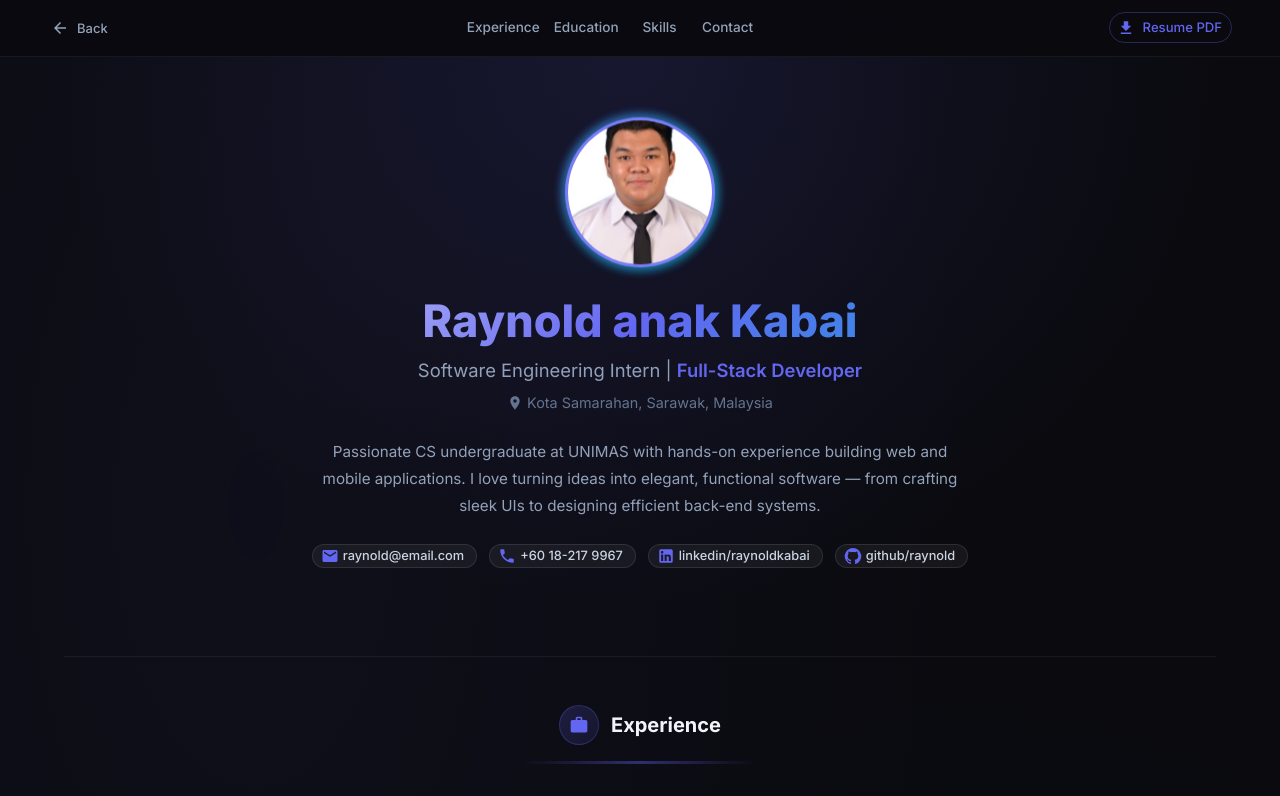
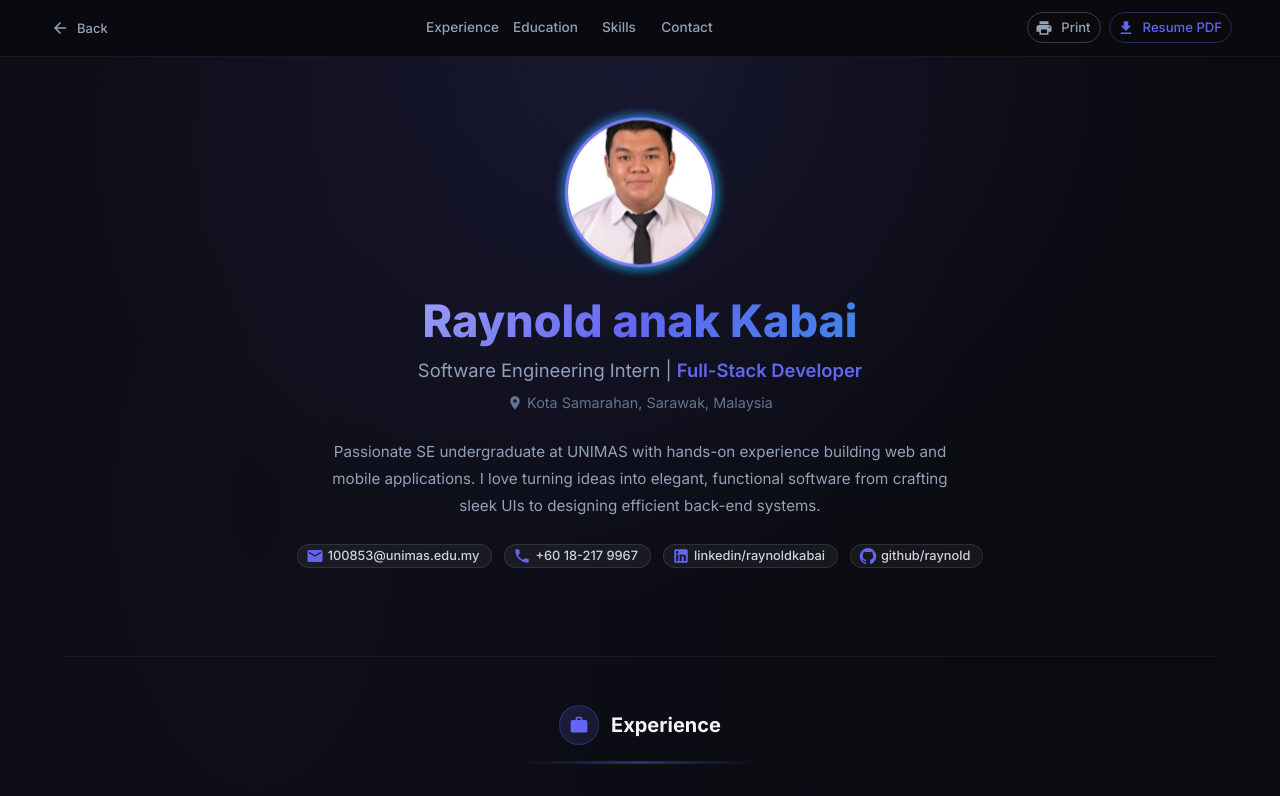
Before and after one commit to iamraaaey/RayZHarr, a React (Vite) app in the folder resume-ray-azhar/: page /resume/1 in a window 1280 px wide. Shown: the top 796 px of the page. Built offline with nearby package versions, Linux system fonts and the light colour scheme.

Commit message:
24022026_RAYNOLD Update LandingPage footer text, enhance ResumePage with print functionality, and refine CSS for print styles

```diff
--- a/resume-ray-azhar/src/Page/LandingPage.jsx
+++ b/resume-ray-azhar/src/Page/LandingPage.jsx
@@ -380,7 +380,7 @@ function LandingPage() {
                     fontSize: '0.78rem',
                 }}
             >
-                © 2026 Raynold anak Kabai & Azhar Sulaiman — Intern Uglobal @ UNIMAS
+                © 2026 Raynold anak Kabai & Azhar Sulaiman | Intern Uglobal @ UNIMAS
             </Box>
         </MainLayout>
     );
--- a/resume-ray-azhar/src/Page/ResumePage.jsx
+++ b/resume-ray-azhar/src/Page/ResumePage.jsx
@@ -15,6 +15,7 @@ import {
     LocationOn as LocationIcon,
     Download as DownloadIcon,
     ArrowBack as ArrowBackIcon,
+    Print as PrintIcon,
 } from '@mui/icons-material';
 import { useNavigate, useParams } from 'react-router-dom';
 import Experience from '../Components/Experience';
@@ -42,6 +43,7 @@ function ResumePage() {
             {/* ── Top Nav ── */}
             <Box
                 component="nav"
+                className="no-print"
                 sx={{
                     position: 'sticky',
                     top: 0,
@@ -90,6 +92,27 @@ function ResumePage() {
                     ))}
                 </Stack>
 
+                <Stack direction="row" spacing={1}>
+                    <Button
+                        variant="outlined"
+                        startIcon={<PrintIcon />}
+                        size="small"
+                        onClick={() => window.print()}
+                        sx={{
+                            borderColor: 'rgba(255,255,255,0.2)',
+                            color: '#94a3b8',
+                            textTransform: 'none',
+                            borderRadius: 2,
+                            fontSize: '0.82rem',
+                            '&:hover': {
+                                borderColor: accentColor,
+                                color: accentColor,
+                                bgcolor: `${accentColor}12`,
+                            },
+                        }}
+                    >
+                        Print
+                    </Button>
                     <Button
                         variant="outlined"
                         startIcon={<DownloadIcon />}
@@ -110,6 +133,7 @@ function ResumePage() {
                     >
                         Resume PDF
                     </Button>
+                </Stack>
             </Box>
 
             {/* ── Hero / Profile ── */}
@@ -344,6 +368,7 @@ function ResumePage() {
             {/* ── Footer ── */}
             <Box
                 component="footer"
+                className="no-print"
                 sx={{
                     textAlign: 'center',
                     py: 3,
--- a/resume-ray-azhar/src/data/persons.js
+++ b/resume-ray-azhar/src/data/persons.js
@@ -9,15 +9,15 @@ export const persons = {
         title: 'Full-Stack Developer',
         university: 'UNIMAS',
         location: 'Kota Samarahan, Sarawak, Malaysia',
-        bio: 'Passionate CS undergraduate at UNIMAS with hands-on experience building web and mobile applications. I love turning ideas into elegant, functional software — from crafting sleek UIs to designing efficient back-end systems.',
+        bio: 'Passionate SE undergraduate at UNIMAS with hands-on experience building web and mobile applications. I love turning ideas into elegant, functional software from crafting sleek UIs to designing efficient back-end systems.',
         photo: '/raynold.jpg',
         initials: 'RK',
         accentColor: '#6366f1',
         secondaryColor: '#06b6d4',
-        email: 'raynold@email.com',
+        email: '100853@unimas.edu.my',
         phone: '+60 18-217 9967',
-        linkedin: 'https://linkedin.com/in/raynoldkabai',
-        github: 'https://github.com/raynold',
+        linkedin: 'https://www.linkedin.com/in/raynold-kabai-23154b251/',
+        github: 'https://github.com/iamraaaey',
         linkedinLabel: 'linkedin/raynoldkabai',
         githubLabel: 'github/raynold',
         cvFile: '/raynold_cv.pdf',
@@ -157,7 +157,7 @@ export const persons = {
         initials: 'AS',
         accentColor: '#ec4899',
         secondaryColor: '#8b5cf6',
-        email: 'azhar.aynold@gmail.com',
+        email: 'azhar@gmail.com',
         phone: '+601133150414',
         linkedin: 'https://www.linkedin.com/in/azhar-sharif-61456b2a5/',
         github: 'https://github.com/azharshf',
--- a/resume-ray-azhar/src/index.css
+++ b/resume-ray-azhar/src/index.css
@@ -1,6 +1,8 @@
 @import url('https://fonts.googleapis.com/css2?family=Inter:wght@300;400;500;600;700;800;900&family=Fira+Code:wght@400;500&display=swap');
 
-*, *::before, *::after {
+*,
+*::before,
+*::after {
   box-sizing: border-box;
   margin: 0;
   padding: 0;
@@ -13,13 +15,15 @@
   --accent: #f59e0b;
   --bg-dark: #0a0a0f;
   --bg-card: #111118;
-  --bg-glass: rgba(255,255,255,0.04);
-  --border: rgba(255,255,255,0.08);
+  --bg-glass: rgba(255, 255, 255, 0.04);
+  --border: rgba(255, 255, 255, 0.08);
   --text-primary: #f1f5f9;
   --text-secondary: #94a3b8;
 }
 
-html, body, #root {
+html,
+body,
+#root {
   width: 100%;
   min-height: 100vh;
   font-family: 'Inter', sans-serif;
@@ -39,30 +43,158 @@ body {
 }
 
 /* Scrollbar */
-::-webkit-scrollbar { width: 6px; }
-::-webkit-scrollbar-track { background: transparent; }
-::-webkit-scrollbar-thumb { background: rgba(99,102,241,0.5); border-radius: 3px; }
-::-webkit-scrollbar-thumb:hover { background: rgba(99,102,241,0.8); }
+::-webkit-scrollbar {
+  width: 6px;
+}
 
-a { color: inherit; text-decoration: none; }
+::-webkit-scrollbar-track {
+  background: transparent;
+}
+
+::-webkit-scrollbar-thumb {
+  background: rgba(99, 102, 241, 0.5);
+  border-radius: 3px;
+}
+
+::-webkit-scrollbar-thumb:hover {
+  background: rgba(99, 102, 241, 0.8);
+}
+
+a {
+  color: inherit;
+  text-decoration: none;
+}
 
 @keyframes fadeInUp {
-  from { opacity: 0; transform: translateY(30px); }
-  to   { opacity: 1; transform: translateY(0); }
+  from {
+    opacity: 0;
+    transform: translateY(30px);
+  }
+
+  to {
+    opacity: 1;
+    transform: translateY(0);
+  }
 }
 
 @keyframes float {
-  0%, 100% { transform: translateY(0px); }
-  50%       { transform: translateY(-12px); }
+
+  0%,
+  100% {
+    transform: translateY(0px);
+  }
+
+  50% {
+    transform: translateY(-12px);
+  }
 }
 
 @keyframes gradientShift {
-  0%   { background-position: 0% 50%; }
-  50%  { background-position: 100% 50%; }
-  100% { background-position: 0% 50%; }
+  0% {
+    background-position: 0% 50%;
+  }
+
+  50% {
+    background-position: 100% 50%;
+  }
+
+  100% {
+    background-position: 0% 50%;
+  }
 }
 
 @keyframes pulseGlow {
-  0%, 100% { opacity: 0.4; transform: scaleX(0.8); }
-  50%       { opacity: 1;   transform: scaleX(1); }
+
+  0%,
+  100% {
+    opacity: 0.4;
+    transform: scaleX(0.8);
+  }
+
+  50% {
+    opacity: 1;
+    transform: scaleX(1);
+  }
 }
+
+/* ─── Print Styles ─────────────────────────────── */
+@media print {
+
+  /* Force white background, dark text */
+  *,
+  *::before,
+  *::after {
+    -webkit-print-color-adjust: exact !important;
+    print-color-adjust: exact !important;
+  }
+
+  html,
+  body,
+  #root {
+    background: #ffffff !important;
+    color: #111827 !important;
+    font-size: 11pt;
+  }
+
+  /* Hide non-printable UI */
+  nav,
+  footer,
+  .no-print {
+    display: none !important;
+  }
+
+  /* Remove dark backgrounds from cards/boxes */
+  [class*="MuiBox"],
+  [class*="MuiPaper"] {
+    background: transparent !important;
+    box-shadow: none !important;
+    border-color: #e2e8f0 !important;
+  }
+
+  /* Recolor text */
+  [class*="MuiTypography"] {
+    color: #1e293b !important;
+    -webkit-text-fill-color: #1e293b !important;
+  }
+
+  /* Recolor chips */
+  [class*="MuiChip"] {
+    background: #f1f5f9 !important;
+    border-color: #cbd5e1 !important;
+    color: #334155 !important;
+  }
+
+  /* Recolor progress bars */
+  [class*="MuiLinearProgress"] {
+    background: #e2e8f0 !important;
+  }
+
+  [class*="MuiLinearProgress-bar"] {
+    background: #6366f1 !important;
+  }
+
+  /* Ensure avatars print */
+  [class*="MuiAvatar"] img {
+    display: block !important;
+  }
+
+  /* Page breaks */
+  #experience,
+  #education,
+  #skills,
+  #contact {
+    page-break-inside: avoid;
+  }
+
+  /* Remove sticky nav spacing */
+  body>* {
+    margin-top: 0 !important;
+  }
+
+  /* Links – show URL in parens */
+  a[href^="http"]::after {
+    content: " (" attr(href) ")";
+    font-size: 8pt;
+    color: #64748b !important;
+  }
+}
```
Lines whose indentation alone changed are shown as unchanged.
